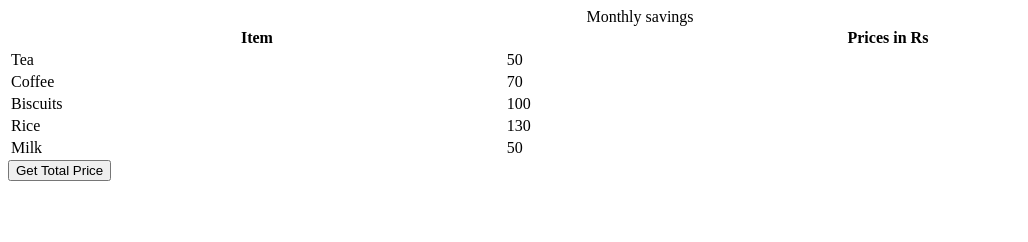
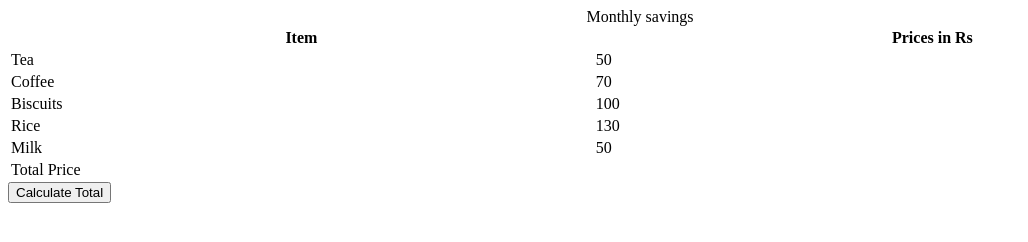
Before and after one commit to acciojob/grofers-checkout-Shriram26101999, a website: page main.html in a window 1280 px wide. Shown: the whole page, without its empty margins (0-1028 px from the left). Drawn offline with Linux system fonts and the light colour scheme.

Commit message:
created a submission

```diff
--- a/main.html
+++ b/main.html
@@ -36,8 +36,13 @@
 			<td class="item">Milk</td>
 			<td class="price">50</td>
 		</tr>
+		<tr>
+			<td class="item">Total Price</td>
+			<td id="ans"></td>
+		</tr>
 	</table>
-    <script type="text/javascript" src="./script.js">
+	<button id="calculate-total-btn">Calculate Total</button>
+    <script type="text/javascript" src="script.js">
 </script>
 
 </body>
--- a/script.js
+++ b/script.js
@@ -1,18 +1,12 @@
-const getSumBtn = document.createElement("button");
-getSumBtn.append("Get Total Price");
-document.body.appendChild(getSumBtn);
-const table = document.querySelector("table")
-	const price = document.querySelectorAll('.price')
-	const td = document.createElement("tr")
-    let tp = Array.from(price);
-	let sum = 0;
-const getSum = () => {
-	tp.forEach((item)=>{
-         let a =parseInt(item.innerText)
-		sum += a
-	})
-	td.innerHTML = `<td>Total price</td>
- <td>${sum}</td>`
-	table.append(td)
-};
-getSumBtn.addEventListener("click", getSum);
+const calculateTotalBtn = document.getElementById('calculate-total-btn');
+		calculateTotalBtn.addEventListener('click', calculateTotal);
+
+		function calculateTotal() {
+			const prices = document.querySelectorAll('.price');
+			let totalPrice = 0;
+			prices.forEach(price => {
+				totalPrice += parseFloat(price.textContent);
+			});
+			const totalPriceCell = document.getElementById('ans');
+			totalPriceCell.textContent = totalPrice.toFixed(2);
+		}
```
Lines whose indentation alone changed are shown as unchanged.
